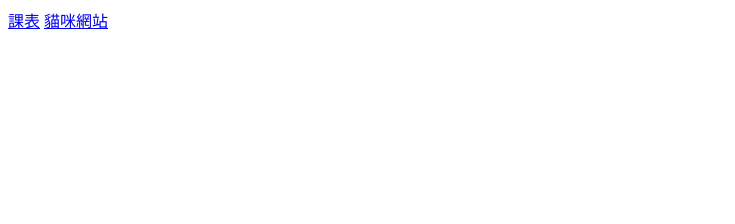
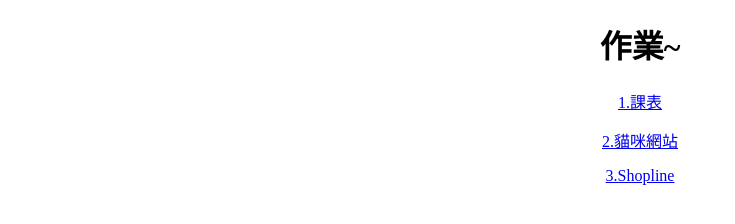
Before and after one commit to wawocookie/wawocookie.github.io, a plain HTML site: page index.html in a window 1280 px wide. Shown: the whole page, without its empty margins (0-735 px from the left). Drawn offline with Linux system fonts and the light colour scheme.

Commit message:
更新index

```diff
--- a/index.html
+++ b/index.html
@@ -5,9 +5,20 @@
     <meta http-equiv="X-UA-Compatible" content="IE=edge">
     <meta name="viewport" content="width=device-width, initial-scale=1.0">
     <title>Document</title>
+    <style>
+        a{
+            display: block;
+            margin: 15px 0;
+        }
+        body{
+            text-align: center;
+        }
+    </style>
 </head>
 <body>
-    <a href="課表\table.html">課表</a>
-    <a href="catwebsite\website.html">貓咪網站</a>
+    <h1>作業~</h1>
+    <a href="課表\table.html">1.課表</a>
+    <a href="catwebsite\website.html">2.貓咪網站</a>
+    <a href="shopline\shopline.html">3.Shopline</a>
 </body>
 </html>
--- /dev/null
+++ b/reset.css
@@ -0,0 +1,48 @@
+/* http://meyerweb.com/eric/tools/css/reset/
+   v2.0 | 20110126
+   License: none (public domain)
+*/
+
+html, body, div, span, applet, object, iframe,
+h1, h2, h3, h4, h5, h6, p, blockquote, pre,
+a, abbr, acronym, address, big, cite, code,
+del, dfn, em, img, ins, kbd, q, s, samp,
+small, strike, strong, sub, sup, tt, var,
+b, u, i, center,
+dl, dt, dd, ol, ul, li,
+fieldset, form, label, legend,
+table, caption, tbody, tfoot, thead, tr, th, td,
+article, aside, canvas, details, embed,
+figure, figcaption, footer, header, hgroup,
+menu, nav, output, ruby, section, summary,
+time, mark, audio, video {
+	margin: 0;
+	padding: 0;
+	border: 0;
+	font-size: 100%;
+	font: inherit;
+	vertical-align: baseline;
+}
+/* HTML5 display-role reset for older browsers */
+article, aside, details, figcaption, figure,
+footer, header, hgroup, menu, nav, section {
+	display: block;
+}
+body {
+	line-height: 1;
+}
+ol, ul {
+	list-style: none;
+}
+blockquote, q {
+	quotes: none;
+}
+blockquote:before, blockquote:after,
+q:before, q:after {
+	content: '';
+	content: none;
+}
+table {
+	border-collapse: collapse;
+	border-spacing: 0;
+}
```
